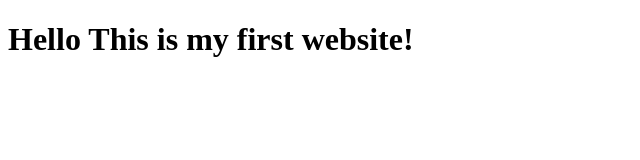
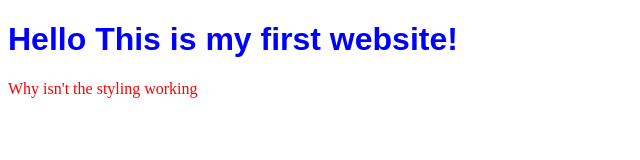
Before and after one commit to HazyHazzy/hazyhazzy.github.io, a plain HTML site: page index.html in a window 1280 px wide. Shown: the whole page, without its empty margins (0-640 px from the left). Drawn offline with Linux system fonts and the light colour scheme.

Commit message:
Addition of Stylings

```diff
--- a/index.html
+++ b/index.html
@@ -3,11 +3,14 @@
 <head>
     <meta charset="UTF-8">
     <meta name="viewport" content="width=device-width, initial-scale=1.0">
-    <title>My First Website</title>
+    <link rel="stylesheet" href="styles.css" type="text/css">
+    <title>This is my first website</title>
 </head>
 <body>
 
     <h1>Hello This is my first website!</h1>
 
+    <p>Why isn't the styling working</p>
+
 </body>
 </html>
--- a/styles.css
+++ b/styles.css
@@ -0,0 +1,12 @@
+h1 {
+
+color:blue;
+font-family: Arial, Helvetica, sans-serif;
+
+}
+
+p{
+
+color:red;
+
+}
```
